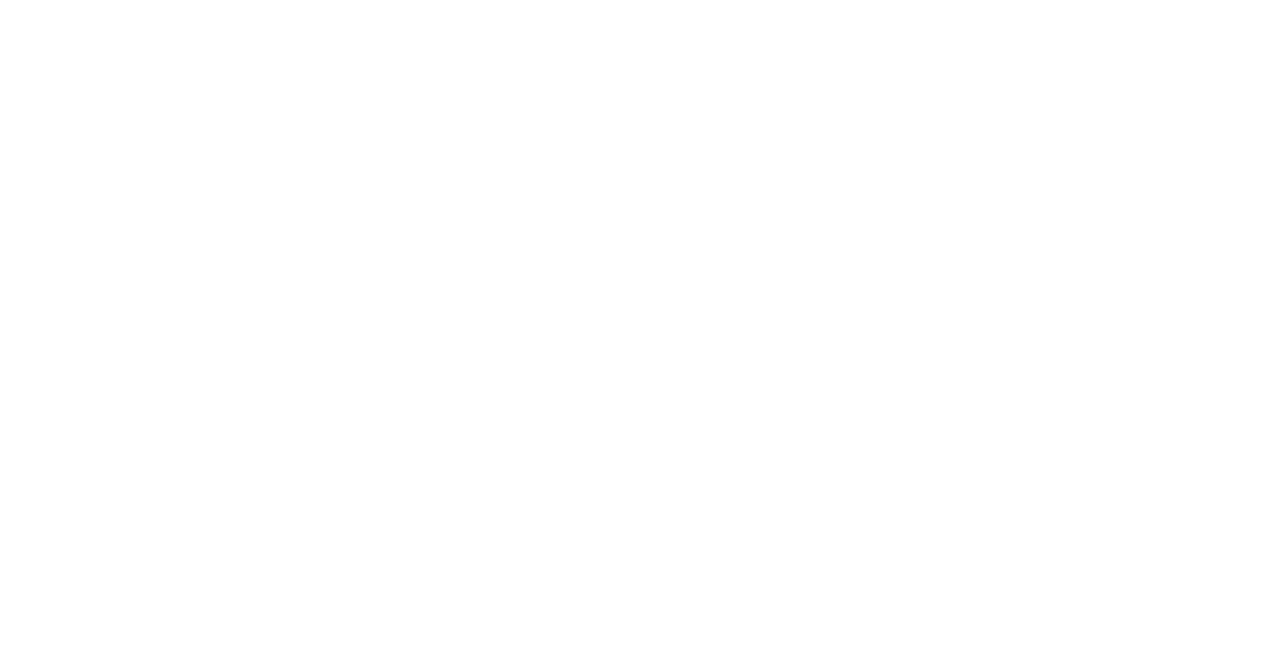
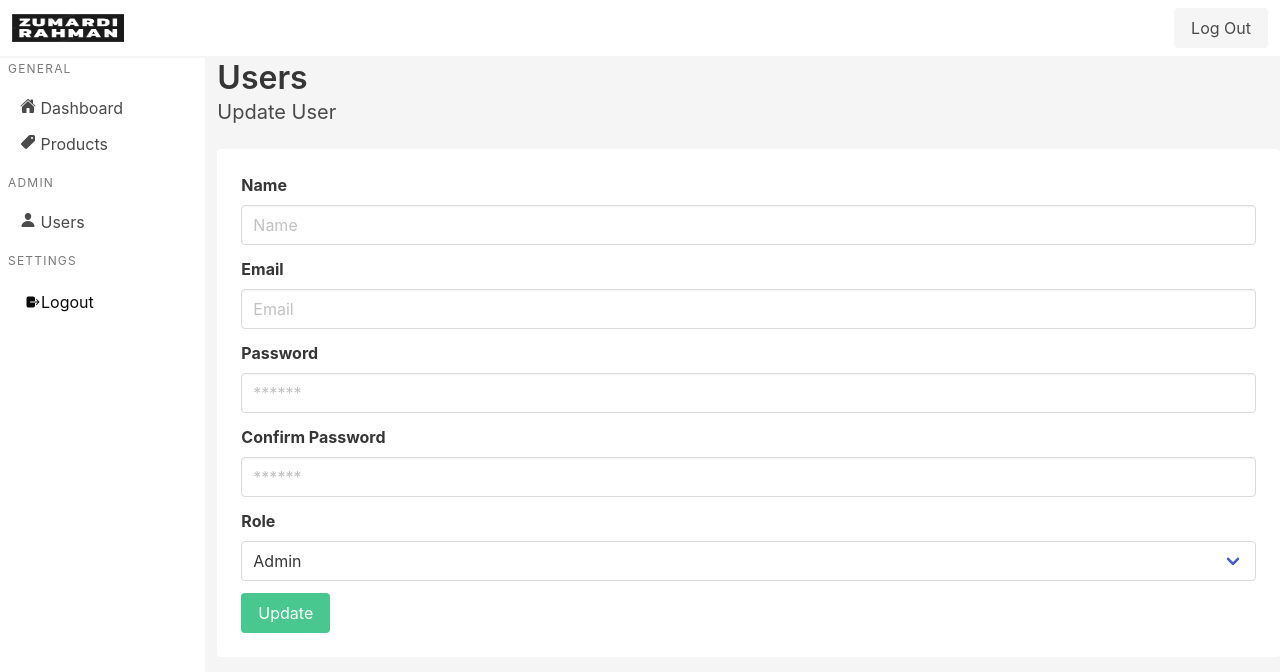
Before and after one commit to zumardirahman/frontend-react-redux, a React (Create React App) app: page /users/edit/1 in a window 1280 px wide. Before the commit this address had no page. Shown: the top 672 px of the page. Built offline with nearby package versions, Linux system fonts and the light colour scheme.

Commit message:
templating - bulid pages

```diff
--- a/src/App.js
+++ b/src/App.js
@@ -1,6 +1,10 @@
 import { BrowserRouter, Routes, Route } from "react-router-dom";
 import Dashboard from "./pages/Dashboard"; //import komponen
 import Login from "./components/Login";//form login tidak berada dalam layout
+import ListUsers from "./pages/users/ListUsers";
+import Products from "./pages/products/Products";
+import AddUser from "./pages/users/AddUser";
+import EditUser from "./pages/users/EditUser";
 
 function App() {
   return (
@@ -9,6 +13,12 @@
         <Routes>
           <Route path="/dashboard" element={<Dashboard />} /> {/* pada elemen adalah componen yang aka di render */}
           <Route path="/login" element={<Login />} />
+
+          <Route path="/users" element={<ListUsers />} />
+          <Route path="/users/add" element={<AddUser />} />
+          <Route path="/users/edit/:id" element={<EditUser />} />
+
+          <Route path="/products" element={<Products />} />
         </Routes>
       </BrowserRouter>
     </div>
--- a/src/components/Login.jsx
+++ b/src/components/Login.jsx
@@ -1,27 +1,34 @@
-import React from 'react'
+import React from "react";
 
 const Login = () => {
   return (
-   <section className="hero is-success has-background-grey-light is-fullheight is-fullwidth">
+    <section className="hero has-background-grey-light is-fullheight is-fullwidth">
       <div className="hero-body">
         <div className="container">
           <div className="columns is-centered">
             <div className="column is-4">
-                <form className='box'>
+              <form className="box">
+                <h1 className="title is-2">Sign In </h1>
                 <div className="field">
-                        <label  className='label'>Email</label>
+                  <label className="label">Email</label>
                   <div className="control">
-                            <input type="text" className="input" placeholder='Email'/>
+                    <input type="text" className="input" placeholder="Email" />
                   </div>
                 </div>
                 <div className="field">
-                        <label  className='label'>Password</label>
+                  <label className="label">Password</label>
                   <div className="control">
-                            <input type="password" className="input" placeholder='******'/>
+                    <input
+                      type="password"
+                      className="input"
+                      placeholder="******"
+                    />
                   </div>
                 </div>
-                    <div className="field">
-                       <button className='button is-success is-fullwidth'>Login</button>
+                <div className="field mt-5">
+                  <button className="button is-success is-fullwidth">
+                    Login
+                  </button>
                 </div>
               </form>
             </div>
@@ -29,7 +36,7 @@
         </div>
       </div>
     </section>
-  )
-}
+  );
+};
 
-export default Login
+export default Login;
--- /dev/null
+++ b/src/components/products/ProductList.jsx
@@ -0,0 +1,32 @@
+import React from "react";
+
+const ProducList = () => {
+  return (
+    <div>
+      <h1 className="title">Products</h1>
+      <h2 className="subtitle">List of Products</h2>
+      <table className="table is-striped is-fullwidth">
+        <thead >
+          <tr>
+            <th>No</th>
+            <th>Name</th>
+            <th>Price</th>
+            <th>Created by</th>
+            <th>Actions</th>
+          </tr>
+        </thead>
+        <tbody>
+          <tr>
+            <td></td>
+            <td></td>
+            <td></td>
+            <td></td>
+            <td></td>
+          </tr>
+        </tbody>
+      </table>
+    </div>
+  );
+};
+
+export default ProducList;
--- /dev/null
+++ b/src/components/users/UserAdd.jsx
@@ -0,0 +1,70 @@
+import React from "react";
+
+const UserAdd = () => {
+  return (
+    <div>
+      <h1 className="title">Users</h1>
+      <h2 className="subtitle">Add New User</h2>
+      <div className="card is-shadowless">
+        <div className="card-content">
+          <div className="content">
+            <form>
+              <div className="field">
+                <label className="label">Name</label>
+                <div className="control">
+                  <input type="text" className="input" placeholder="Name" />
+                </div>
+              </div>
+              <div className="field">
+                <label className="label">Email</label>
+                <div className="control">
+                  <input type="text" className="input" placeholder="Email" />
+                </div>
+              </div>
+              <div className="field">
+                <label className="label">Password</label>
+                <div className="control">
+                  <input
+                    type="password"
+                    className="input"
+                    placeholder="******"
+                  />
+                </div>
+              </div>
+              <div className="field">
+                <label className="label">Confirm Password</label>
+                <div className="control">
+                  <input
+                    type="password"
+                    className="input"
+                    placeholder="******"
+                  />
+                </div>
+              </div>
+              <div className="field">
+                <label className="label">Role</label>
+                <div className="control">
+                  <div className="select is-fullwidth">
+                    <select>
+                      <option value="admin">Admin</option>
+                      <option value="user">User</option>
+                    </select>
+                  </div>
+                </div>
+              </div>
+              <div className="field">
+                <div className="control">
+                  <button className="button is-success">
+                    Save
+                  </button>
+                </div>
+              </div>
+            </form>
+          </div>
+        </div>
+      </div>
+    </div>
+  );
+};
+
+export default UserAdd;
--- /dev/null
+++ b/src/components/users/UserEdit.jsx
@@ -0,0 +1,70 @@
+import React from "react";
+
+const UserEdit = () => {
+  return (
+    <div>
+      <h1 className="title">Users</h1>
+      <h2 className="subtitle">Update User</h2>
+      <div className="card is-shadowless">
+        <div className="card-content">
+          <div className="content">
+            <form>
+              <div className="field">
+                <label className="label">Name</label>
+                <div className="control">
+                  <input type="text" className="input" placeholder="Name" />
+                </div>
+              </div>
+              <div className="field">
+                <label className="label">Email</label>
+                <div className="control">
+                  <input type="text" className="input" placeholder="Email" />
+                </div>
+              </div>
+              <div className="field">
+                <label className="label">Password</label>
+                <div className="control">
+                  <input
+                    type="password"
+                    className="input"
+                    placeholder="******"
+                  />
+                </div>
+              </div>
+              <div className="field">
+                <label className="label">Confirm Password</label>
+                <div className="control">
+                  <input
+                    type="password"
+                    className="input"
+                    placeholder="******"
+                  />
+                </div>
+              </div>
+              <div className="field">
+                <label className="label">Role</label>
+                <div className="control">
+                  <div className="select is-fullwidth">
+                    <select>
+                      <option value="admin">Admin</option>
+                      <option value="user">User</option>
+                    </select>
+                  </div>
+                </div>
+              </div>
+              <div className="field">
+                <div className="control">
+                  <button className="button is-success">
+                    Update
+                  </button>
+                </div>
+              </div>
+            </form>
+          </div>
+        </div>
+      </div>
+    </div>
+  );
+};
+
+export default UserEdit;
--- /dev/null
+++ b/src/components/users/UserList.jsx
@@ -0,0 +1,32 @@
+import React from "react";
+
+const UserList = () => {
+  return (
+    <div>
+      <h1 className="title">Users</h1>
+      <h2 className="subtitle">List of Users</h2>
+      <table className="table is-striped is-fullwidth">
+        <thead >
+          <tr>
+            <th>No</th>
+            <th>Name</th>
+            <th>Email</th>
+            <th>Role</th>
+            <th>Actions</th>
+          </tr>
+        </thead>
+        <tbody>
+          <tr>
+            <td></td>
+            <td></td>
+            <td></td>
+            <td></td>
+            <td></td>
+          </tr>
+        </tbody>
+      </table>
+    </div>
+  );
+};
+
+export default UserList;
--- /dev/null
+++ b/src/pages/products/Products.jsx
@@ -0,0 +1,13 @@
+import React from 'react'
+import Layout from '../Layout'
+import ProductList from '../../components/products/ProductList'
+
+const Products = () => {
+  return (
+   <Layout>
+    <ProductList/>
+   </Layout>
+  )
+}
+
+export default Products
--- /dev/null
+++ b/src/pages/users/AddUser.jsx
@@ -0,0 +1,13 @@
+import React from 'react'
+import Layout from '../Layout'
+import UserAdd from '../../components/users/UserAdd'
+
+const AddUser = () => {
+  return (
+   <Layout>
+    <UserAdd/>
+   </Layout>
+  )
+}
+
+export default AddUser
--- /dev/null
+++ b/src/pages/users/EditUser.jsx
@@ -0,0 +1,13 @@
+import React from 'react'
+import Layout from '../Layout'
+import UserEdit from '../../components/users/UserEdit'
+
+const EditUser = () => {
+  return (
+   <Layout>
+    <UserEdit/>
+   </Layout>
+  )
+}
+
+export default EditUser
--- /dev/null
+++ b/src/pages/users/ListUsers.jsx
@@ -0,0 +1,13 @@
+import React from 'react'
+import Layout from '../Layout'
+import UserList from '../../components/users/UserList' //render komponen welcome to dashboard
+
+const ListUsers = () => {
+  return (
+   <Layout>
+    <UserList/>
+   </Layout>
+  )
+}
+
+export default ListUsers
```
Also changed, not shown: src/components/Welcome.jsx (+7 -7 lines). Lines whose indentation alone changed are shown as unchanged.
